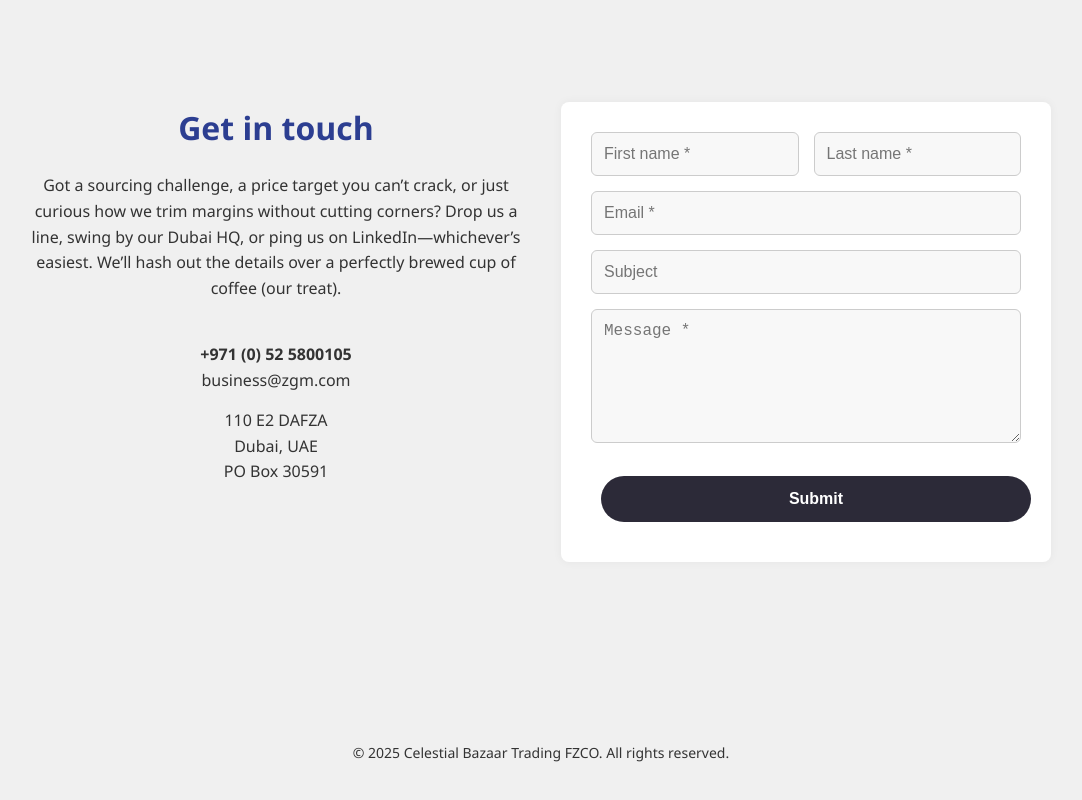
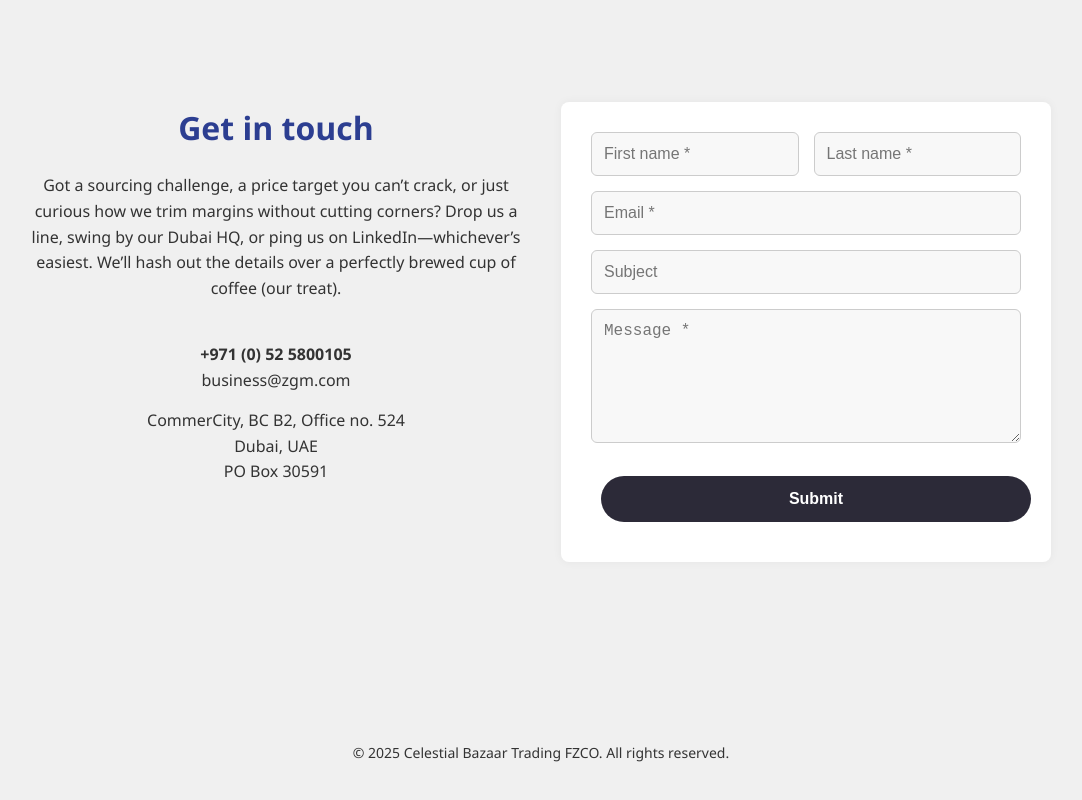
Before and after one commit to IsaacShaheem/cbtrading-site, a plain HTML site: page index.html in a window 1280 px wide. Shown: the part 2705-3505 px from the top of the page, without its empty margins (99-1181 px from the left). Drawn offline with Linux system fonts and the light colour scheme; a small style sheet from the web is missing.

Commit message:
Update index.html

```diff
--- a/index.html
+++ b/index.html
@@ -201,7 +201,7 @@
         business@zgm.com</p>
 
         <p>
-          110 E2 DAFZA<br>
+          CommerCity, BC B2, Office no. 524<br>
           Dubai, UAE<br>
           PO Box 30591
         </p>
```
